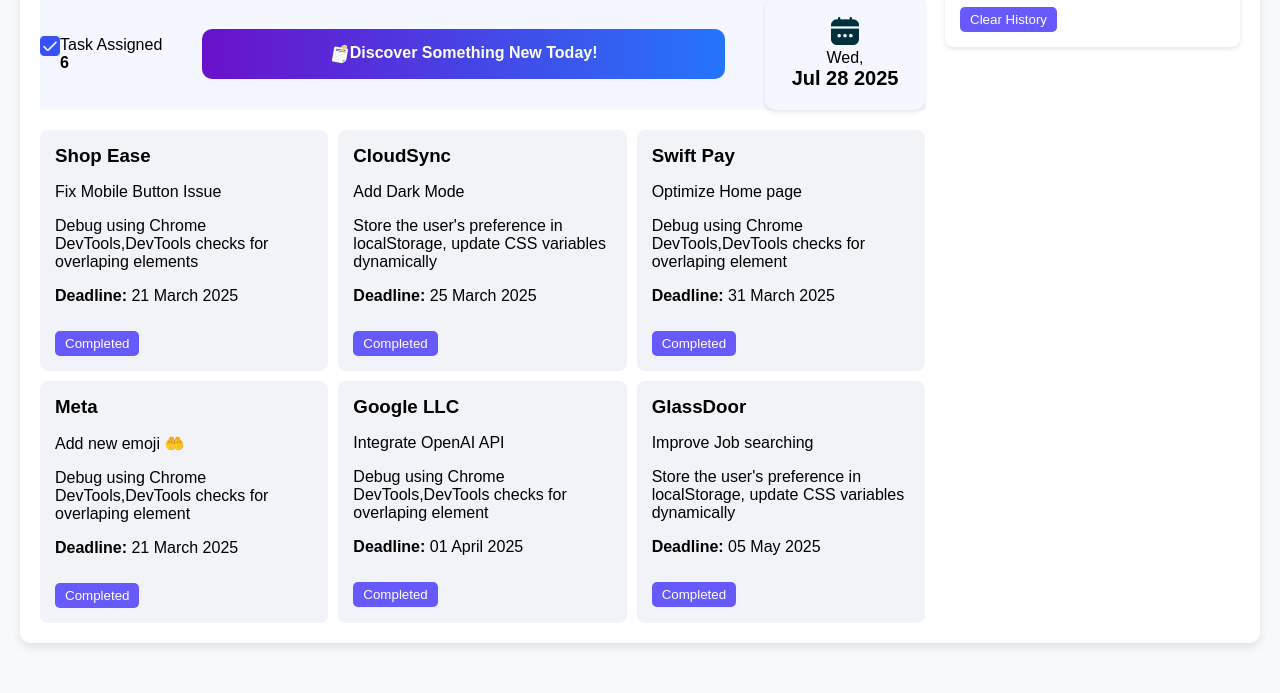
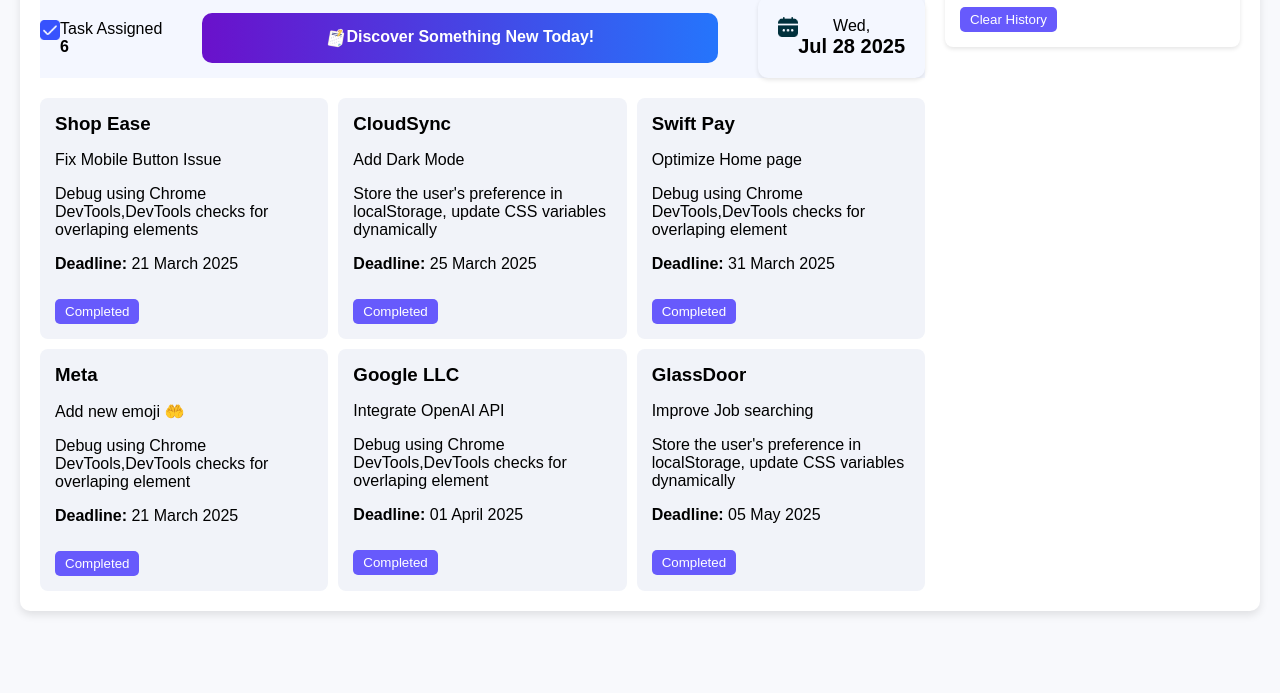
Before and after one commit to afifa-azim/assignment-5, a plain HTML site: page index.html in a window 1280 px wide. Shown: the part 107-800 px from the top of the page. Drawn offline with Linux system fonts and the light colour scheme.

Commit message:
added code

```diff
--- a/index.html
+++ b/index.html
@@ -85,6 +85,14 @@
             box-shadow: 0 2px 4px rgba(0, 0, 0, 0.1);
             text-align: center;
             min-width: 120px;
+
+        }
+        .box-calender{
+            display: flex;
+        }
+        .box-calender img{
+            width: 20px;
+            height: 20px;
         }
         .right-corner{
             display: flex;
@@ -161,8 +169,9 @@
                     <img src="assets/logo.png" alt="Logo">
                     <span style="color: black; font-weight: bold;">Dev Board</span>
                 </div>
-                <!-- mark -->
+
                    <div class="right-corner">
+                     <!-- markbox -->
                     <div class="mark-box">
                         <img src="assets/checkbox.png" alt="">
                         <div class="mark-num">24</div>
@@ -187,9 +196,11 @@
                 <img class="highlight-img" src="assets/board.png" alt="">Discover Something New Today!</div>
 
                 <div class="box">
-                   <img src="assets/calender.png" alt="">
-                    <div>Wed,</div>
-                    <div class="task-number">Jul 28 2025</div>
+                  <div class="box-calender">
+                    <img src="assets/calender.png" alt="">
+                    <div><div>Wed,</div>
+                    <div class="task-number">Jul 28 2025</div></div>
+                  </div>
                 </div>
             </div>
            </div>
```
